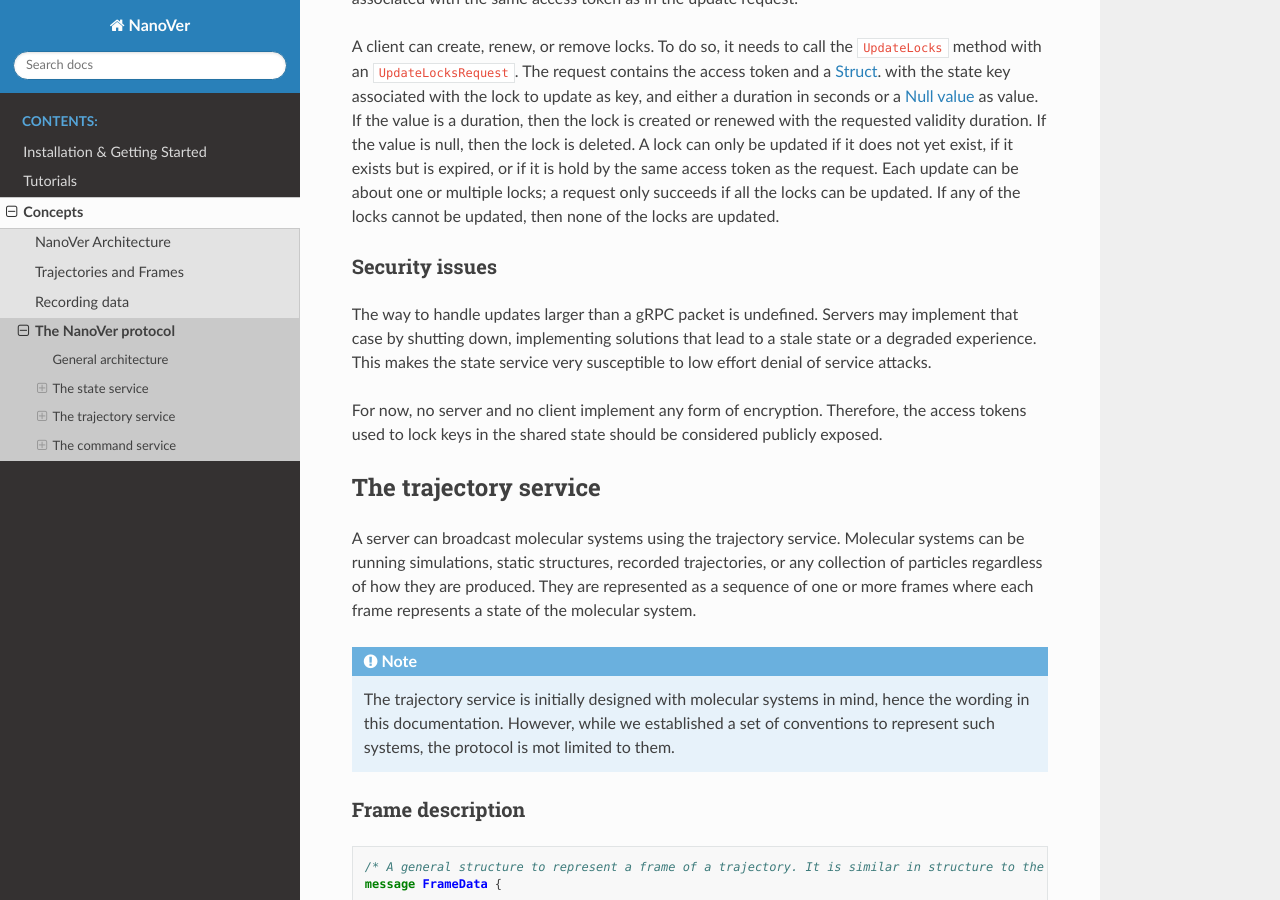
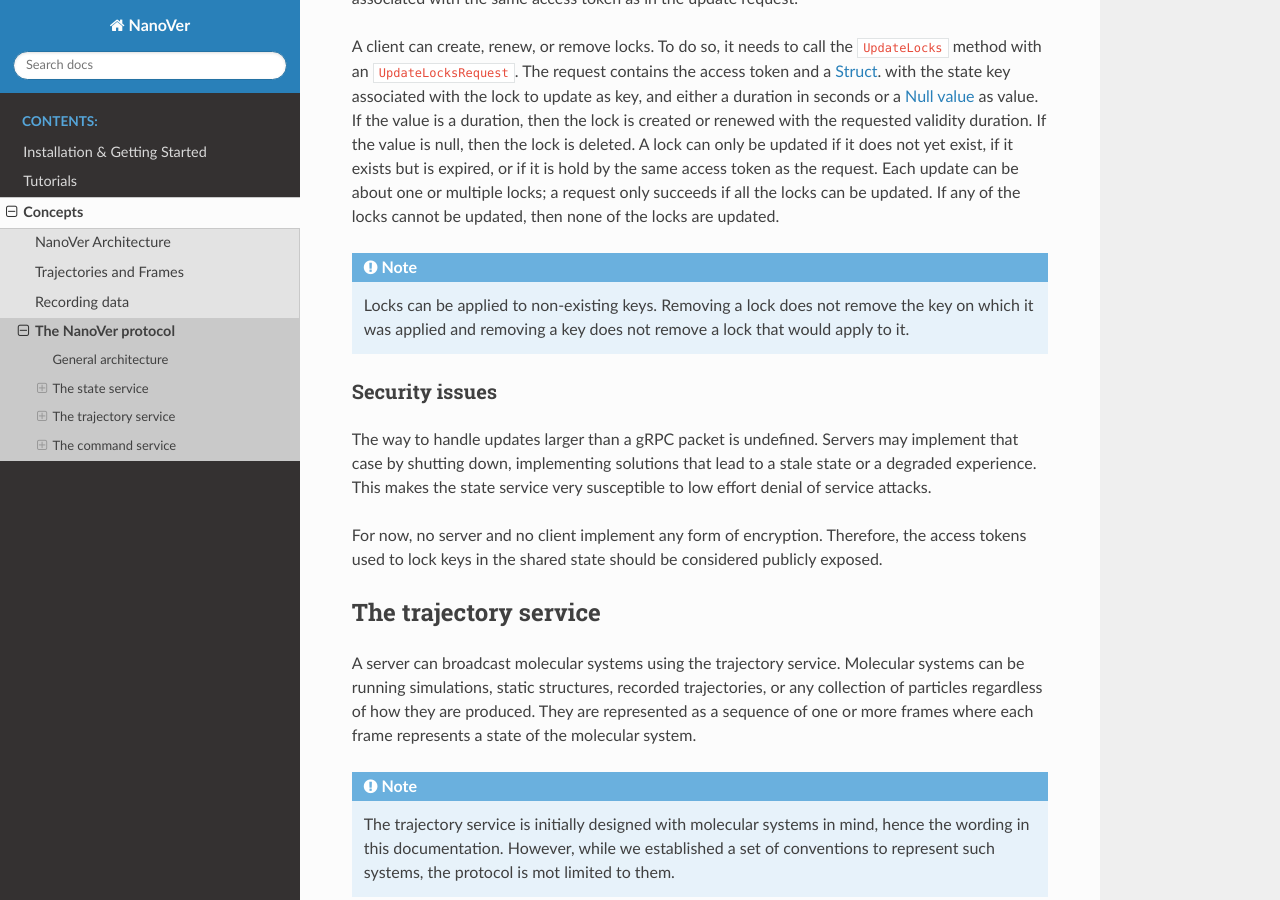
Before and after one commit to IRL2/nanover-docs, a Sphinx documentation site: the page built from source/concepts/base-protocol.rst, in a window 1280 px wide and 900 px high, scrolled down 3433 px. Built offline with Sphinx 7.4.7 and the Read the Docs theme 2.0.0, drawn with Linux system fonts in a browser that asks for light colours; pages that are not in the unit, such as notebooks, are missing from menus.

Commit message:
Clarify state locks

```diff
--- a/source/concepts/base-protocol.rst
+++ b/source/concepts/base-protocol.rst
@@ -201,6 +201,12 @@ expired, or if it is hold by the same access token as the request. Each update
 can be about one or multiple locks; a request only succeeds if all the locks can
 be updated. If any of the locks cannot be updated, then none of the locks are
 updated.
+
+.. note::
+
+   Locks can be applied to non-existing keys. Removing a lock does not remove
+   the key on which it was applied and removing a key does not remove a lock
+   that would apply to it.
 
 Security issues
 ~~~~~~~~~~~~~~~
```
